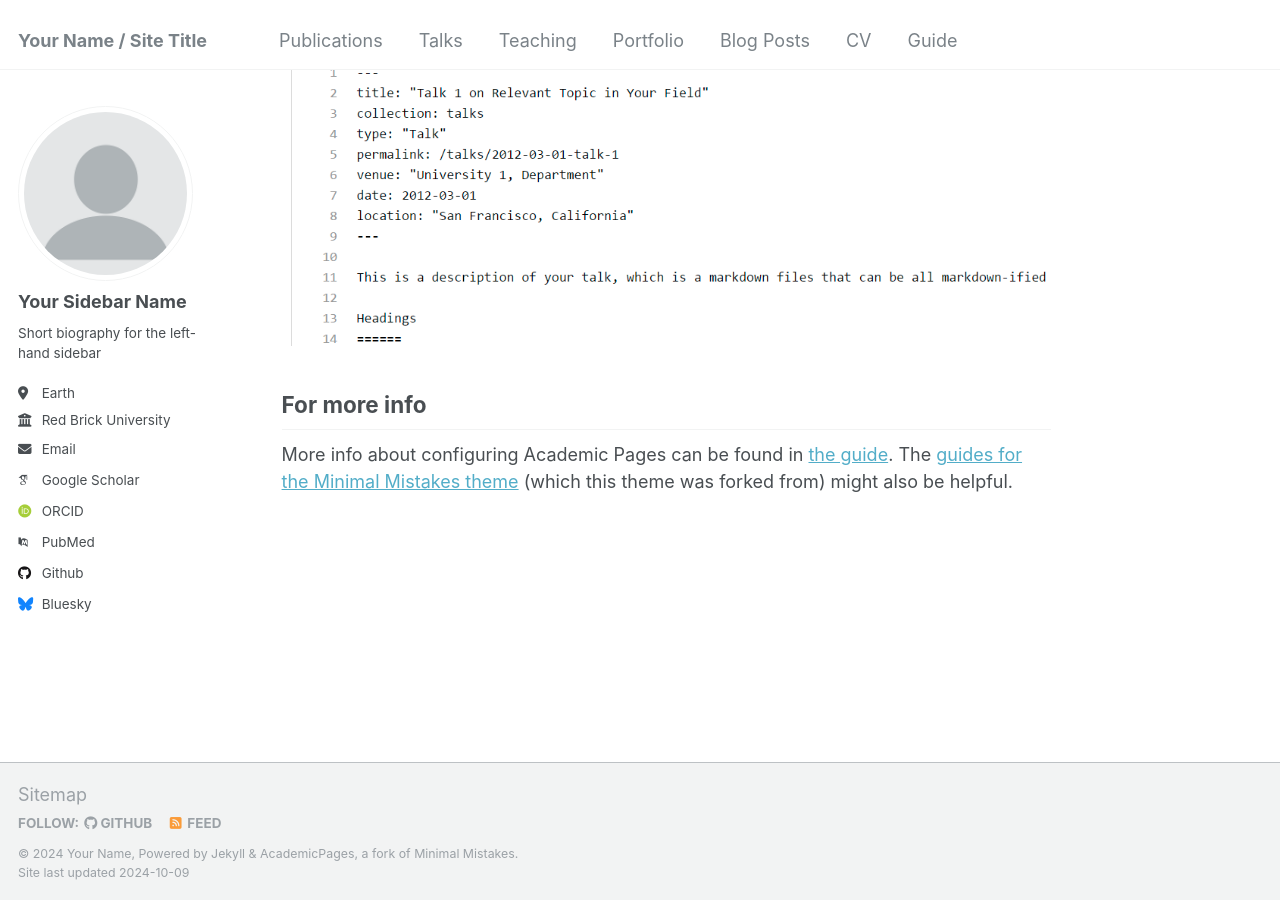
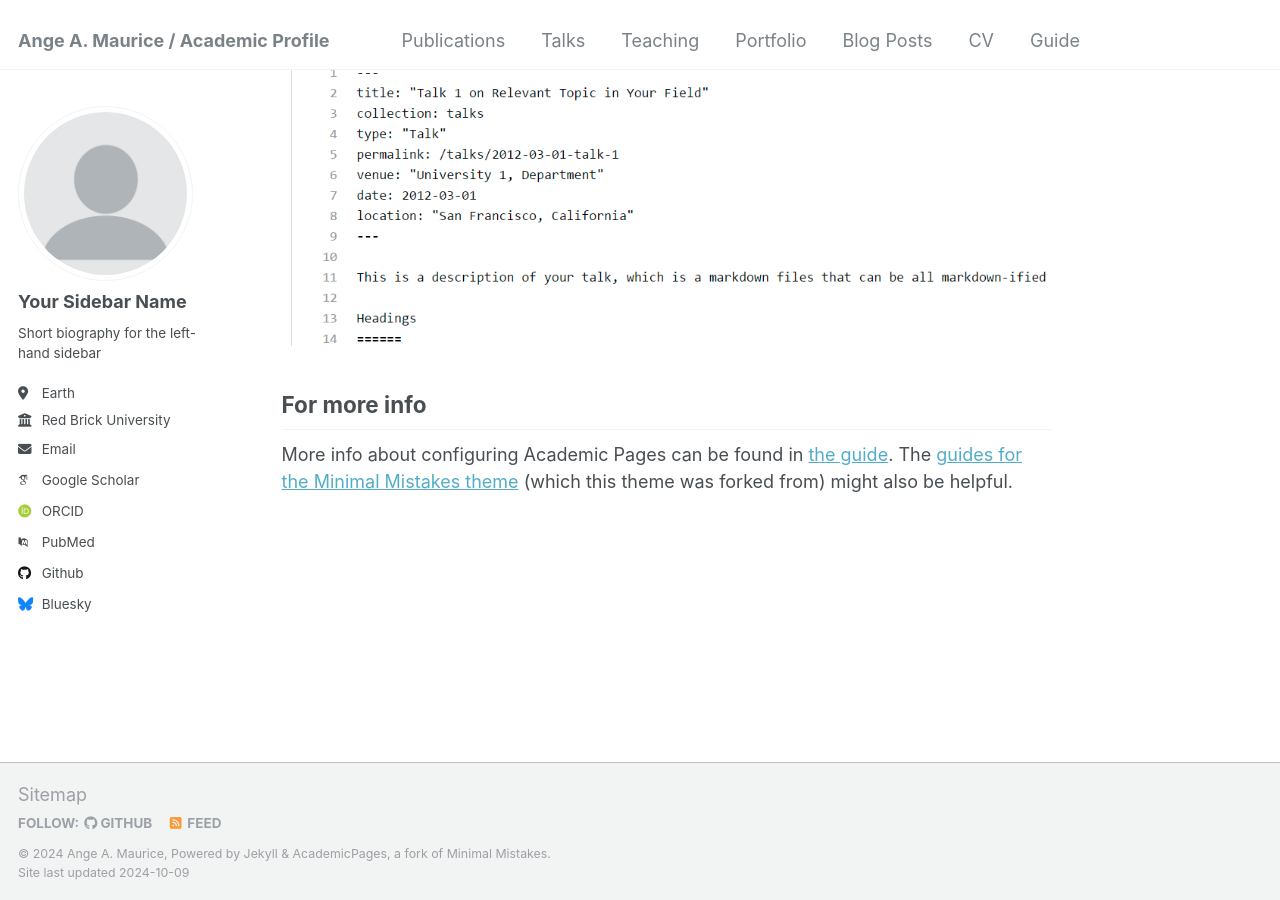
Before and after one commit to AngeAM/.github.io, a Jekyll site: the page built from _pages/about.md, in a window 1280 px wide and 900 px high, scrolled down 2643 px. Built offline with Jekyll 4.4.1, drawn with Linux system fonts in a browser that asks for light colours; some web fonts are replaced.

Commit message:
Update _config.yml

```diff
--- a/_config.yml
+++ b/_config.yml
@@ -7,14 +7,14 @@
 # server process.
 
 # Basic Site Settings
-locale                   : "en-US"
-title                    : "Your Name / Site Title"
+locale                   : "en-GB"
+title                    : "Ange A. Maurice / Academic Profile"
 title_separator          : "-"
-name                     : &name "Your Name"
+name                     : &name "Ange A. Maurice"
 description              : &description "personal description"
-url                      : https://academicpages.github.io # the base hostname & protocol for your site e.g. "https://mmistakes.github.io"
+url                      : https://angeam.github.io # the base hostname & protocol for your site e.g. "https://mmistakes.github.io"
 baseurl                  : "" # the subpath of your site, e.g. "/blog"
-repository               : "academicpages/academicpages.github.io"
+repository               : "angeam/angeam.github.io"
 
 # Site Author - The following control what appear as part of the author content on the side bar.
 #               If a field is blank the icon and link will not appear, otherwise it will be shown.
```
